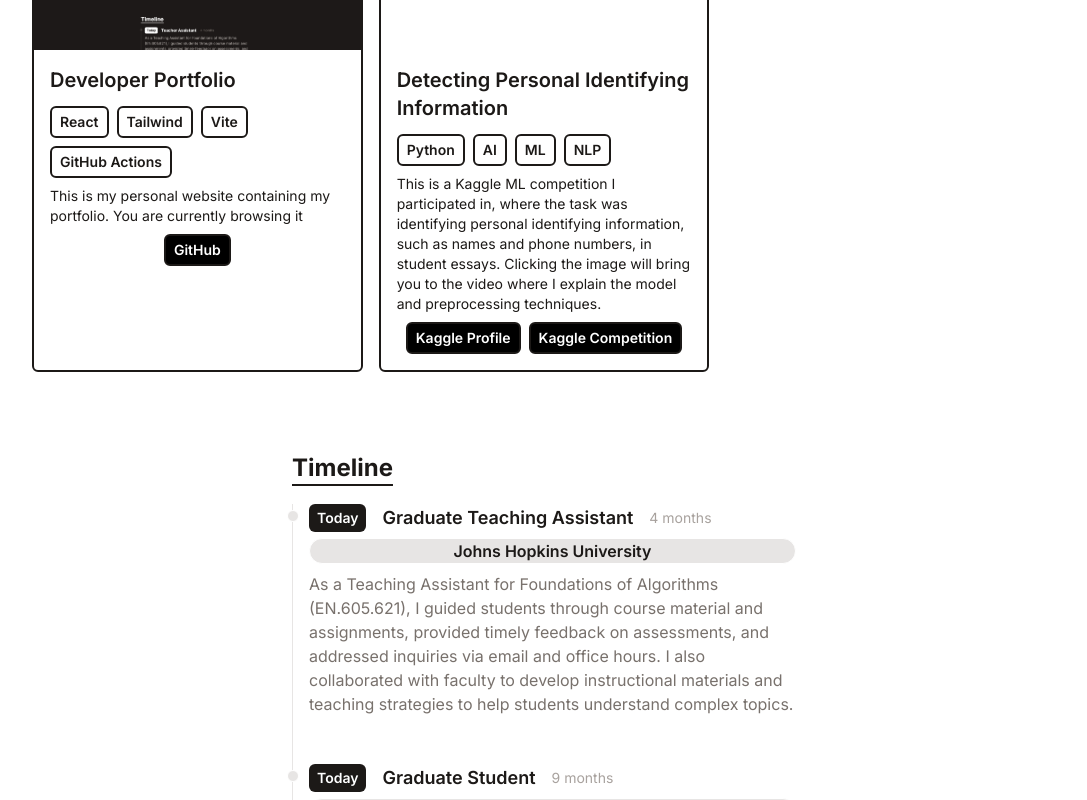
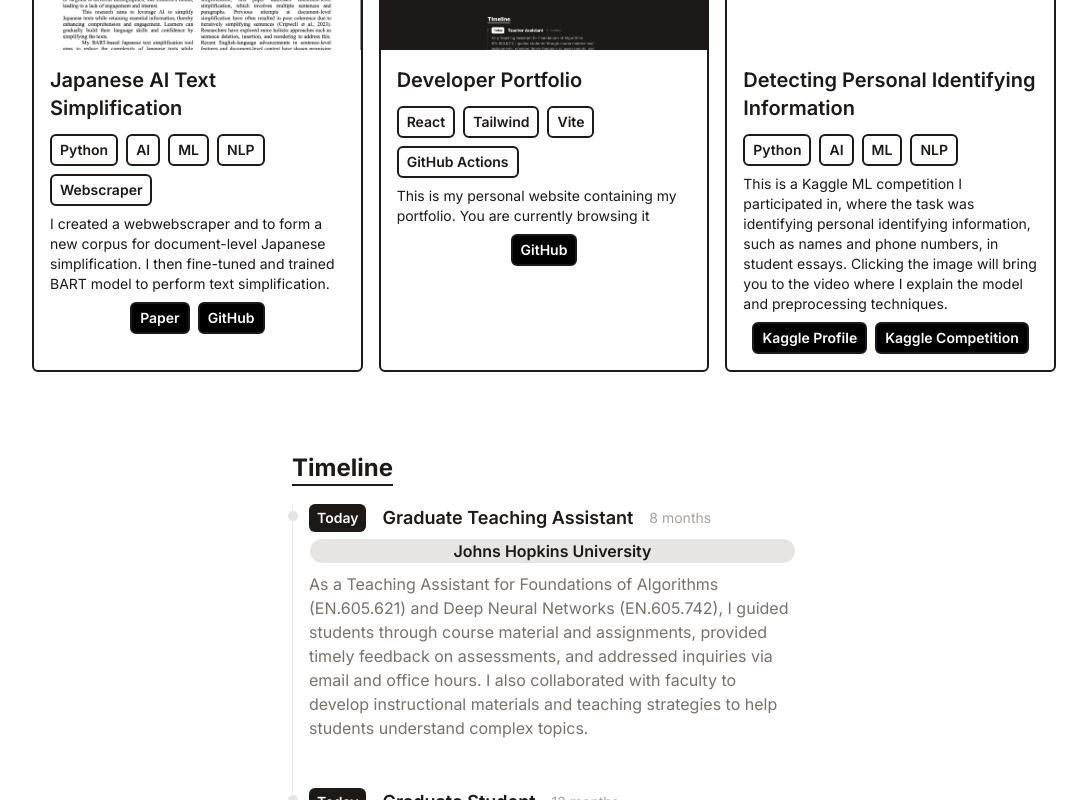
Before and after one commit to jackjsning/jack-portfolio, a React (Vite) app: page / in a window 1280 px wide. Shown: the part 460-1260 px from the top of the page, without its empty margins (96-1183 px from the left). Built offline with nearby package versions, Linux system fonts and the light colour scheme.

Commit message:
added AI course project

```diff
--- a/src/data/portfolio.js
+++ b/src/data/portfolio.js
@@ -1,4 +1,21 @@
 export default [
+    {
+        title: 'Japanese AI Text Simplification',
+        imgUrl: 'assets/AI_Simplification.png',
+        stack: ['Python', 'AI', 'ML', 'NLP', 'Webscraper'],
+        description: 'I created a webwebscraper and to form a new corpus for document-level Japanese simplification. I then fine-tuned and trained BART model to perform text simplification.',
+        link: 'https://www.youtube.com/watch?v=_JZmg8P6Z28',
+        buttons: [
+            {
+                name: 'Paper',
+                link: 'assets/Research Paper Final.pdf'
+            },
+            {
+                name: 'GitHub',
+                link: ''
+            },
+        ]
+    },
     {
         title: 'Developer Portfolio',
         imgUrl: 'assets/jack-portfolio.png',
--- a/src/data/timeline.js
+++ b/src/data/timeline.js
@@ -3,14 +3,14 @@
         year: 'Today',
         title: 'Graduate Teaching Assistant',
         organization: 'Johns Hopkins University',
-        duration: '4 months',
+        duration: '8 months',
         details:
-        "As a Teaching Assistant for Foundations of Algorithms (EN.605.621), I guided students through course material and assignments, provided timely feedback on assessments, and addressed inquiries via email and office hours. I also collaborated with faculty to develop instructional materials and teaching strategies to help students understand complex topics.",
+        "As a Teaching Assistant for Foundations of Algorithms (EN.605.621) and Deep Neural Networks (EN.605.742), I guided students through course material and assignments, provided timely feedback on assessments, and addressed inquiries via email and office hours. I also collaborated with faculty to develop instructional materials and teaching strategies to help students understand complex topics.",
     },
     {
         year: 'Today',
         title: 'Graduate Student',
-        duration: '9 months',
+        duration: '12 months',
         organization: 'Johns Hopkins University',
         details:
         "I'm currently pursuing a Master's Degree in computer science with a focus on artificial intelligence and machine learning",
```
Also changed, not shown: public/assets/AI_Simplification.png (added), 1 other file (tests, documents, lock files or other folders).
